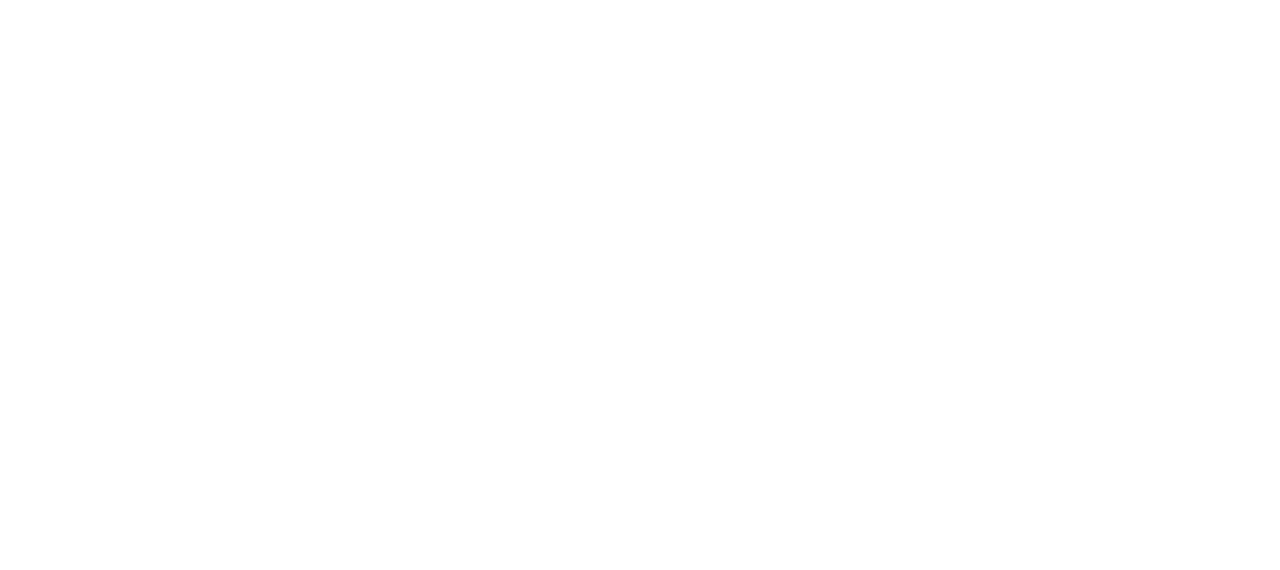
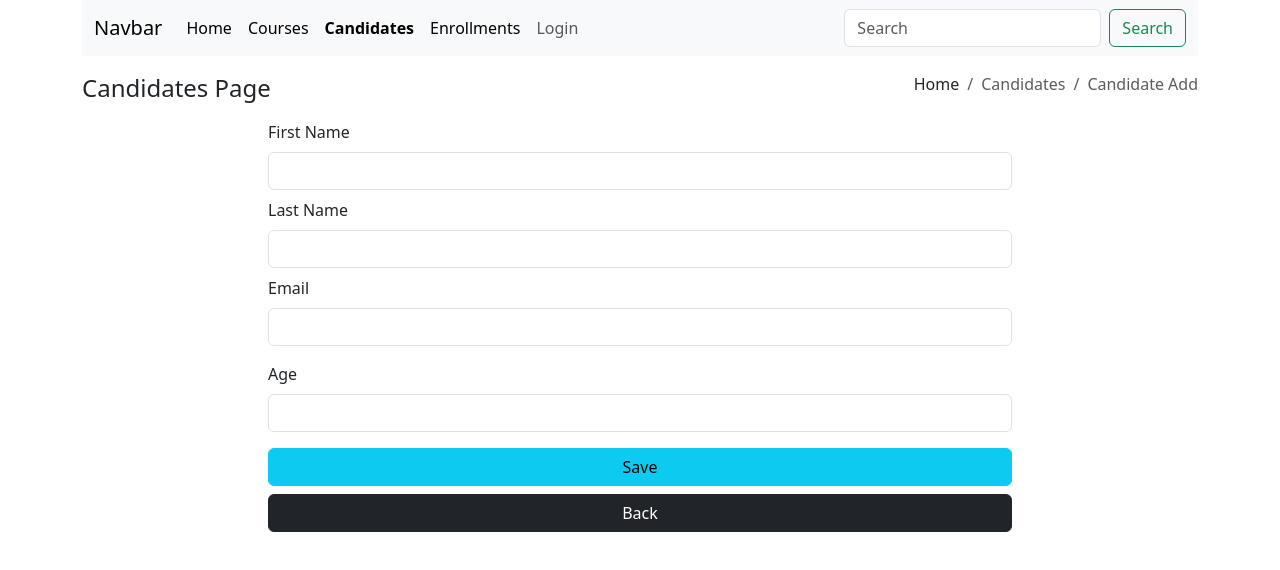
Before and after one commit to celilozturk/course-registration-app-ui, an Angular app: page /candidates/candidate-add in a window 1280 px wide. Before the commit this address led to /. Shown: the top 570 px of the page. Built offline with nearby package versions, Linux system fonts and the light colour scheme.

Commit message:
Candidate-add , delete

```diff
--- a/src/app/app.routes.ts
+++ b/src/app/app.routes.ts
@@ -8,6 +8,7 @@
 import { EnrollmentsComponent } from './components/pages/enrollments/enrollments.component';
 import { CourseDetailComponent } from './components/pages/courses/course-detail/course-detail.component';
 import { CourseAddComponent } from './components/pages/courses/course-add/course-add.component';
+import { CandidateAddComponent } from './components/pages/candidates/candidate-add/candidate-add.component';
 
 export const routes: Routes = [
     {path:"login", component:LoginComponent},
@@ -20,6 +21,7 @@
             { path:"courses/course-detail/:id", component:CourseDetailComponent },
             { path:"courses/course-add", component:CourseAddComponent },
             { path:"candidates", component:CandidatesComponent },
+            { path:"candidates/candidate-add", component:CandidateAddComponent },
             { path:"enrollments", component:EnrollmentsComponent },
             { path:"", component:HomeComponent },
         ]
--- /dev/null
+++ b/src/app/components/pages/candidates/candidate-add/candidate-add.component.html
@@ -0,0 +1,61 @@
+
+
+<div class="mt-3 d-flex justify-content-between align-items-center">
+    <h4>Candidates Page</h4>
+    <nav aria-label="breadcrumb">
+        <ol class="breadcrumb">
+            <li class="breadcrumb-item"><a routerLink="/">Home</a></li>
+            <li class="breadcrumb-item active">Candidates</li>
+            <li class="breadcrumb-item active">Candidate Add</li>
+        </ol>
+    </nav>
+</div>
+
+
+<div class="col-lg-8 offset-lg-2 col-md-6 offset-md-3 col-sm-12">
+    <form #addform="ngForm" (ngSubmit)="add(addform)">
+        <div class="mt-2">
+            <label class="form-label">First Name</label>
+            <input type="text" name="firstName" #firstName="ngModel" class="form-control" [(ngModel)]="candidate.firstName" required
+                minlength="2">
+            <div class="alert alert-danger" *ngIf="firstName.invalid && (firstName.dirty || firstName.touched)">
+                <div *ngIf="firstName.errors?.['required']">First Name is required.</div>
+                <div *ngIf="firstName.errors?.['minlength']">
+                    First Name must be at least 2 characters long.
+                </div>
+            </div>
+        </div>
+        <div class="mt-2">
+            <label class="form-label">Last Name</label>
+            <input type="text" name="lastName" #lastName="ngModel" class="form-control" [(ngModel)]="candidate.lastName" required
+                minlength="2">
+            <div class="alert alert-danger" *ngIf="lastName.invalid && (lastName.dirty || lastName.touched)">
+                <div *ngIf="lastName.errors?.['required']">Last Name is required.</div>
+                <div *ngIf="lastName.errors?.['minlength']">
+                    Last Name must be at least 2 characters long.
+                </div>
+            </div>
+        </div>
+        <div class="mt-2">
+            <label class="form-label">Email</label>
+            <input type="email" name="email" #email="ngModel" class="form-control" [(ngModel)]="candidate.email" required
+                email>
+            <div class="alert alert-danger" *ngIf="email.invalid && (email.dirty || email.touched)">
+                <div *ngIf="email.errors?.['required']">Email is required.</div>
+                <div *ngIf="email.errors?.['email']">
+                    Please Enter valid  email !
+                </div>
+            </div>
+        </div>
+        <div class="my-3">
+            <label class="form-label">Age</label>
+            <input type="number" name="age" #age="ngModel" class="form-control" [(ngModel)]="candidate.age" required maxlength="2">
+            <div class="alert alert-danger" *ngIf="age.invalid && (age.dirty || age.touched)">
+                    <div *ngIf="age.errors?.['required']">Participant is required</div>
+            </div>
+        </div>
+        <button type="submit" class="btn btn-info w-100">Save</button>
+        <button class="btn btn-dark w-100 mt-2" routerLink="/courses">Back</button>
+
+    </form>
+</div>
--- /dev/null
+++ b/src/app/components/pages/candidates/candidate-add/candidate-add.component.ts
@@ -0,0 +1,35 @@
+import { Component, NgModule } from '@angular/core';
+import { CandidateService } from '../../../../services/candidate.service';
+import { ErrorService } from '../../../../services/error.service';
+import { SwalService } from '../../../../services/swal.service';
+import { FormsModule, NgForm, NgModel } from '@angular/forms';
+import { Router } from '@angular/router';
+import { CandidateAddModel } from '../../../../models/candidate-add.model';
+import { CommonModule } from '@angular/common';
+
+@Component({
+  selector: 'app-candidate-add',
+  standalone: true,
+  imports: [CommonModule, FormsModule],
+  templateUrl: './candidate-add.component.html',
+  styleUrl: './candidate-add.component.css'
+})
+export class CandidateAddComponent {
+
+  candidate:CandidateAddModel=new CandidateAddModel();
+constructor(private candidateService:CandidateService,private router:Router,private swalService:SwalService,private errorService:ErrorService){}
+
+add(form:NgForm){
+  if(form.valid){
+    this.candidateService.add(this.candidate).subscribe({
+      next:(res)=>{
+        this.swalService.callToast("Candidate was updated successfully","success");
+        this.router.navigateByUrl("/candidates");
+      },
+      error:(err)=>this.errorService.errorHandler(err)
+    });
+  }
+}
+
+
+}
--- a/src/app/components/pages/candidates/candidates.component.ts
+++ b/src/app/components/pages/candidates/candidates.component.ts
@@ -32,11 +32,11 @@
   }
 
   delete(id: number) {
-    this.swalService.callSwal("course", "Do you want to delete candidate permanently?", () => {
+    this.swalService.callSwal("Candidate", "Do you want to delete candidate permanently?", () => {
       this.candidateService.delete(id).subscribe({
         next: (res) => {
+          this.getAll();
           this.swalService.callToast("Candidate was deleted Successfully", "success");
-          this.getAll();
         },
         error: (err) => {
           console.log("Error message:" + err.message);
--- a/src/app/services/candidate.service.ts
+++ b/src/app/services/candidate.service.ts
@@ -1,4 +1,4 @@
-import { HttpClient } from '@angular/common/http';
+import { HttpClient, HttpHeaders } from '@angular/common/http';
 import { Inject, Injectable } from '@angular/core';
 import { CourseModel } from '../models/course.model';
 import { CandidateModel } from '../models/candidate.model';
@@ -9,6 +9,7 @@
 export class CandidateService {
 
   constructor(private http:HttpClient, @Inject("Base_Api_Url") private baseUrl:string) { }
+
 
   getAll(){
     return  this.http.get(`${this.baseUrl}/Candidates`);
@@ -23,6 +24,7 @@
     return this.http.put(`${this.baseUrl}/Candidates`,candidate);
   }
   delete(id:number){
-    return this.http.delete(`${this.baseUrl}/Candidates/${id}`);
+    //
+    return this.http.delete(`${this.baseUrl}/Candidates`,({body:{id:id}}));
   }
 }
```
Also changed, not shown: src/app/components/pages/candidates/candidate-add/candidate-add.component.css (added).
